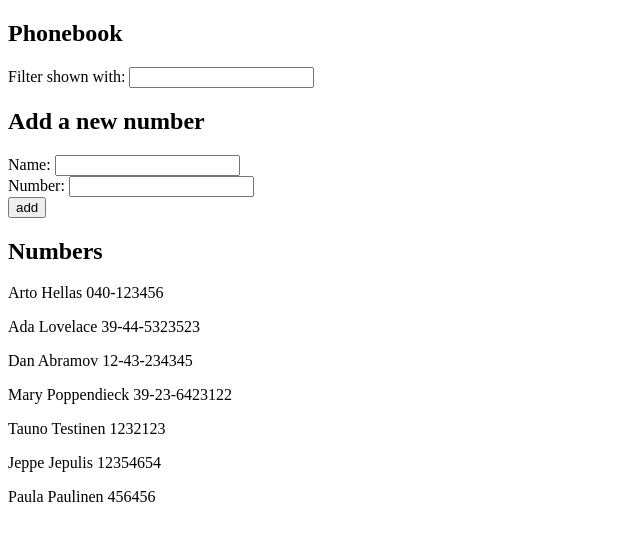
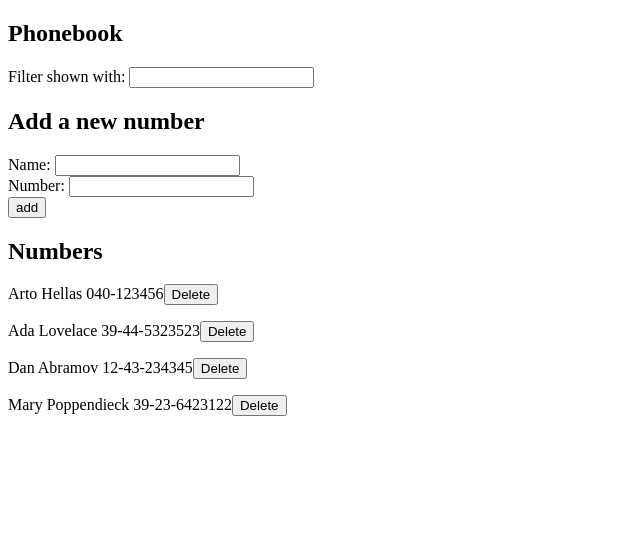
Before and after one commit to SusannaV/Full-Stack-Open-2020, a React (Create React App) app in the folder Osa 2/puhelinluettelo/: page / in a window 1280 px wide. Shown: the top 540 px of the page, without its empty margins (0-640 px from the left). Built offline with nearby package versions, Linux system fonts and the light colour scheme; data requests are answered from the project's data file.

Commit message:
2.17 tehty

```diff
--- a/Osa 2/puhelinluettelo/db.json
+++ b/Osa 2/puhelinluettelo/db.json
@@ -19,21 +19,6 @@
       "name": "Mary Poppendieck",
       "number": "39-23-6423122",
       "id": 4
-    },
-    {
-      "name": "Tauno Testinen",
-      "number": "1232123",
-      "id": 5
-    },
-    {
-      "name": "Jeppe Jepulis",
-      "number": "12354654",
-      "id": 6
-    },
-    {
-      "name": "Paula Paulinen",
-      "number": "456456",
-      "id": 7
     }
   ]
 }
--- a/Osa 2/puhelinluettelo/src/App.js
+++ b/Osa 2/puhelinluettelo/src/App.js
@@ -29,6 +29,24 @@ const App = () => {
     setNewSearch(event.target.value);
   };
 
+
+  const handleDelete = (props) => {
+    if(window.confirm(`Delete ${props.dude.name}`)){
+      personservice
+      .deletePerson(props.dude.id)
+      .then(() => {
+        setPersons(persons.filter(person => person.id !== props.dude.id))
+    })
+      .catch(error => {
+        alert(
+          `Couldn't remove from database`
+        )
+      })
+      console.log('persons', {persons})
+    }
+  }
+
+
   return (
     <div>
       <h2>Phonebook</h2>
@@ -47,9 +65,16 @@ const App = () => {
       />
 
       <h2>Numbers</h2>
-      <Persons search={newSearch} persons={persons} />
+      <Persons search={newSearch} persons={persons} handleDelete={handleDelete}/>
     </div>
   );
 };
 
 export default App;
+
+//*************************************************************** */
+//
+// jatka tästä seuraavaksi:
+//pitää keksiä keino rerenderöidä lista poistamisen jälkeen
+//
+//*************************************************************** */
--- a/Osa 2/puhelinluettelo/src/components/Person.js
+++ b/Osa 2/puhelinluettelo/src/components/Person.js
@@ -1,9 +1,18 @@
 import React from "react";
 
-const Person = ({ dude }) => {
+const Person = (props) => {
+
+  const Button = ({handleClick}) => (
+    <button onClick={handleClick}>Delete</button>
+  );
+
+
+
+console.log('Person props', props)
   return (
     <p>
-      {dude.name} {dude.number}
+      {props.dude.name} {props.dude.number}
+      <Button handleClick={() => props.handleDelete(props)}/>
     </p>
   );
 };
--- a/Osa 2/puhelinluettelo/src/components/Persons.js
+++ b/Osa 2/puhelinluettelo/src/components/Persons.js
@@ -9,10 +9,11 @@ const Persons = (props) => {
           peep.name.toUpperCase().includes(props.search.toUpperCase())
         );
 
+
   return (
     <div>
       {numbersToShow.map((dude) => (
-        <Person key={dude.name} dude={dude} number={dude.number} />
+        <Person key={dude.name} dude={dude} number={dude.number} handleDelete={props.handleDelete} />
       ))}
     </div>
   );
--- a/Osa 2/puhelinluettelo/src/services/personservices.js
+++ b/Osa 2/puhelinluettelo/src/services/personservices.js
@@ -17,4 +17,10 @@ const getAll = () => {
     return request.then(response => response.data)
   }
 
-  export default { getAll, create, update }
+  const deletePerson = id => {
+    const request = axios.delete(`${baseUrl}/${id}`)
+    return request.then(response => response.data)
+
+  }
+
+  export default { getAll, create, update, deletePerson }
```
